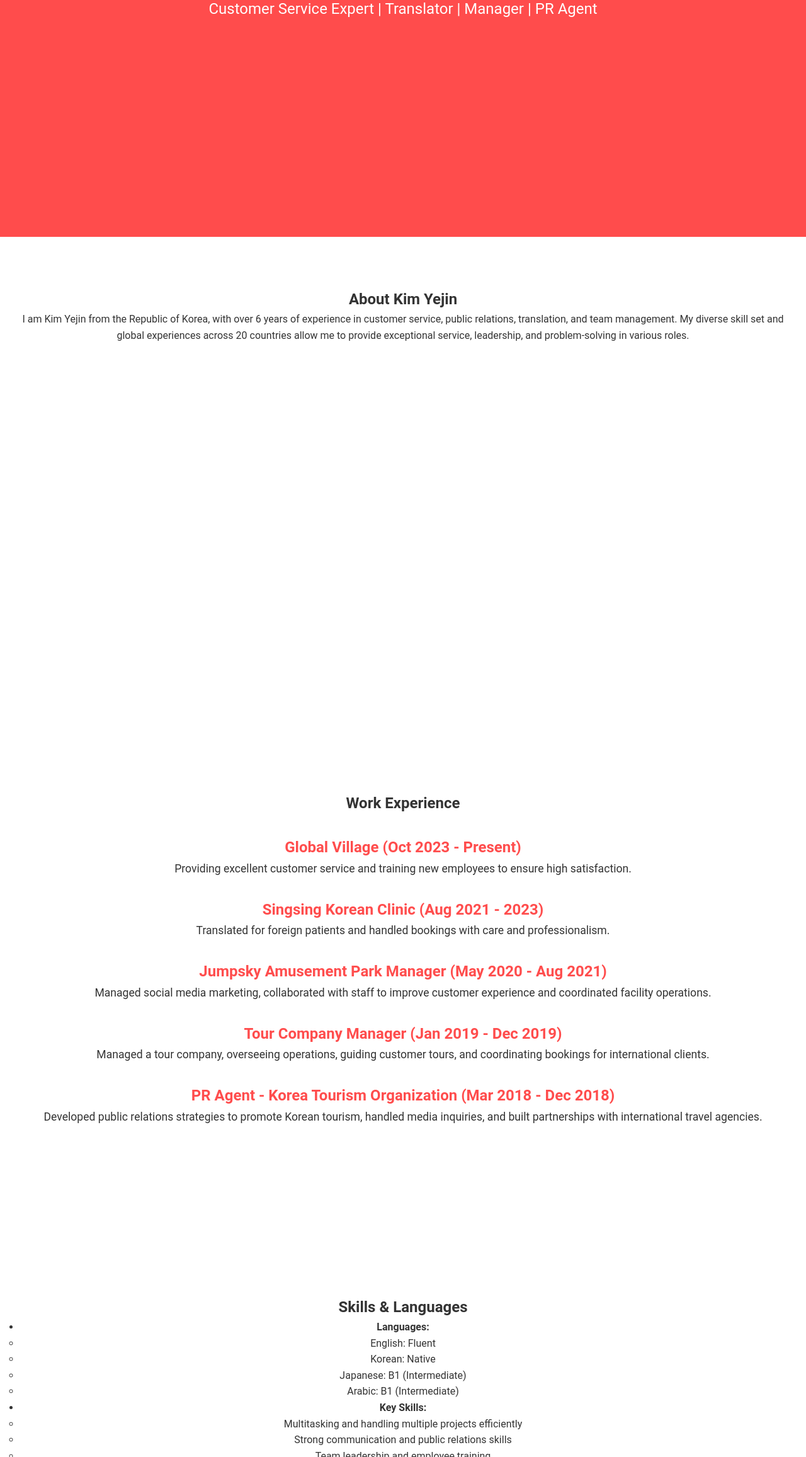
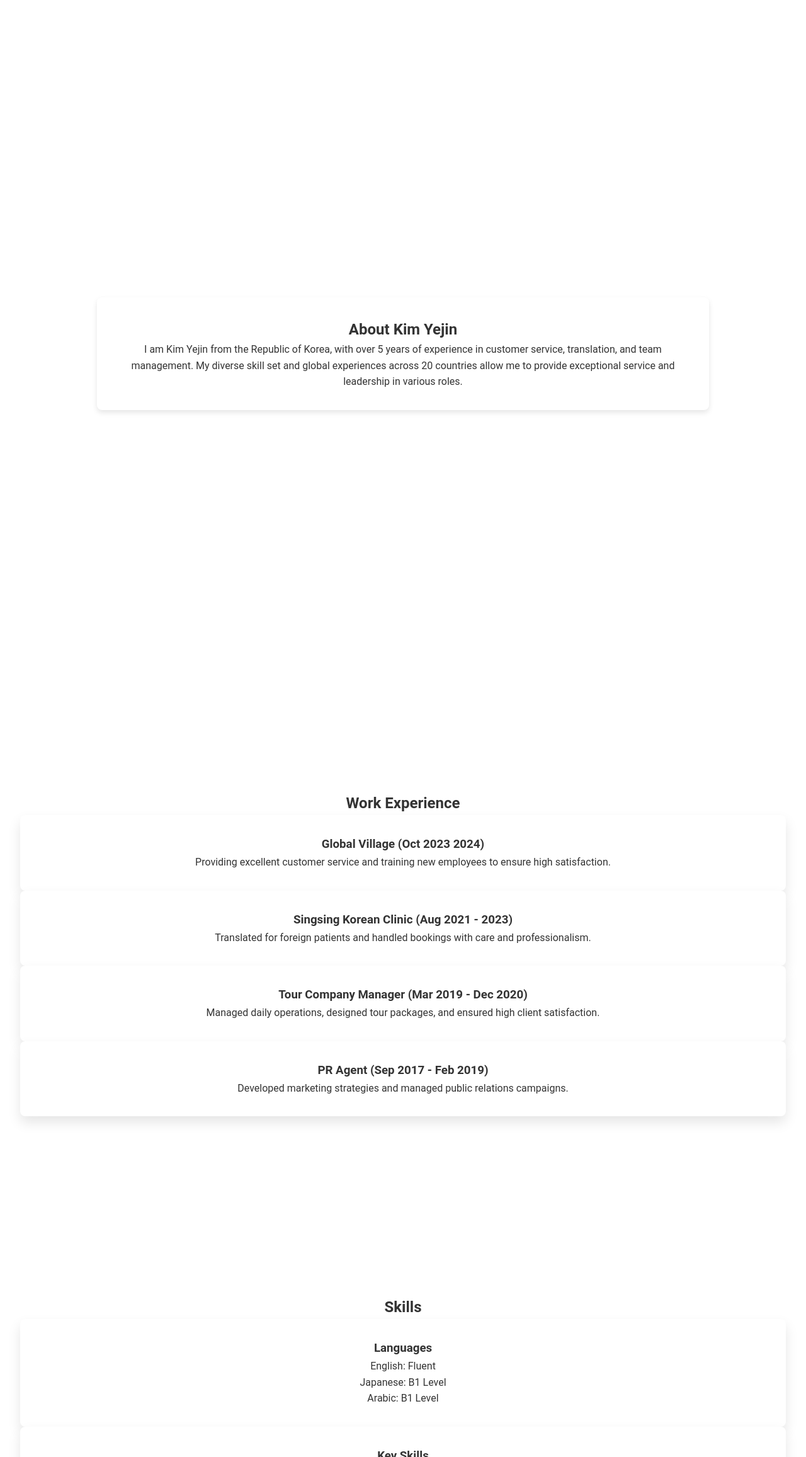
Before and after one commit to yejin-kim1/yejin-portfolio, a plain HTML site: page index.html in a window 1280 px wide. Shown: the part 487-2800 px from the top of the page at 63% size. Drawn offline with Linux system fonts and the light colour scheme.

Commit message:
Update index.html

```diff
--- a/index.html
+++ b/index.html
@@ -15,7 +15,7 @@
         }
 
         body {
-            background-color: #fff;
+            background-color: #f0f0f0;
             color: #333;
             line-height: 1.6;
         }
@@ -54,18 +54,26 @@
         .section {
             padding: 5rem 2rem;
             background-color: #fff;
-            color: #333;
             text-align: center;
             min-height: 100vh;
         }
 
-        #home {
-            background: linear-gradient(rgba(255, 0, 0, 0.7), rgba(255, 0, 0, 0.7)), url('background.jpg') center/cover no-repeat;
-            color: #fff;
-            height: 100vh;
-            display: flex;
-            align-items: center;
-            justify-content: center;
+        /* Card Style */
+        .card {
+            background-color: #fff;
+            padding: 2rem;
+            border-radius: 8px;
+            box-shadow: 0 4px 8px rgba(0, 0, 0, 0.1);
+            margin: 1rem auto;
+            width: 80%;
+        }
+
+        /* Shadow effect */
+        .shadow-box {
+            box-shadow: 0 10px 20px rgba(0, 0, 0, 0.1);
+            padding: 2rem;
+            border-radius: 8px;
+            background-color: #fff;
         }
 
         .hero-text h1 {
@@ -77,18 +85,32 @@
             font-size: 1.5rem;
         }
 
-        /* Work Experience */
-        .work-item {
-            margin: 2rem 0;
+        /* Form Style */
+        form {
+            display: flex;
+            flex-direction: column;
+            gap: 1rem;
+            margin-top: 2rem;
         }
 
-        .work-item h3 {
-            color: #ff4d4d;
-            font-size: 1.5rem;
+        input, textarea {
+            padding: 0.75rem;
+            font-size: 1rem;
+            border: 1px solid #ddd;
+            border-radius: 4px;
+            width: 100%;
         }
 
-        .work-item p {
-            font-size: 1.1rem;
+        input[type="submit"] {
+            background-color: #ff4d4d;
+            color: #fff;
+            border: none;
+            cursor: pointer;
+            transition: background-color 0.3s ease;
+        }
+
+        input[type="submit"]:hover {
+            background-color: #ff6666;
         }
 
         /* Footer */
@@ -98,6 +120,7 @@
             text-align: center;
             padding: 1rem 0;
         }
+
     </style>
     <script>
         // Smooth Scroll Functionality
@@ -132,83 +155,89 @@
     <section id="home" class="section">
         <div class="hero-text">
             <h1>Welcome to Kim Yejin's Portfolio</h1>
-            <p>Customer Service Expert | Translator | Manager | PR Agent</p>
+            <p>Customer Service Expert | Translator | Manager</p>
         </div>
     </section>
 
     <!-- About Section -->
     <section id="about" class="section">
-        <h2>About Kim Yejin</h2>
-        <p>
-            I am Kim Yejin from the Republic of Korea, with over 6 years of experience in customer service, public relations, translation, and team management. My diverse skill set and global experiences across 20 countries allow me to provide exceptional service, leadership, and problem-solving in various roles.
-        </p>
+        <div class="card">
+            <h2>About Kim Yejin</h2>
+            <p>
+                I am Kim Yejin from the Republic of Korea, with over 5 years of experience in customer service, translation, and team management. My diverse skill set and global experiences across 20 countries allow me to provide exceptional service and leadership in various roles.
+            </p>
+        </div>
     </section>
 
     <!-- Work Experience Section -->
     <section id="work-experience" class="section">
         <h2>Work Experience</h2>
-
-        <div class="work-item">
-            <h3>Global Village (Oct 2023 - Present)</h3>
+        <div class="shadow-box">
+            <h3>Global Village (Oct 2023 2024)</h3>
             <p>Providing excellent customer service and training new employees to ensure high satisfaction.</p>
         </div>
-
-        <div class="work-item">
+        <div class="shadow-box">
             <h3>Singsing Korean Clinic (Aug 2021 - 2023)</h3>
             <p>Translated for foreign patients and handled bookings with care and professionalism.</p>
         </div>
-
-        <div class="work-item">
-            <h3>Jumpsky Amusement Park Manager (May 2020 - Aug 2021)</h3>
-            <p>Managed social media marketing, collaborated with staff to improve customer experience and coordinated facility operations.</p>
+        <div class="shadow-box">
+            <h3>Tour Company Manager (Mar 2019 - Dec 2020)</h3>
+            <p>Managed daily operations, designed tour packages, and ensured high client satisfaction.</p>
         </div>
-
-        <div class="work-item">
-            <h3>Tour Company Manager (Jan 2019 - Dec 2019)</h3>
-            <p>Managed a tour company, overseeing operations, guiding customer tours, and coordinating bookings for international clients.</p>
+        <div class="shadow-box">
+            <h3>PR Agent (Sep 2017 - Feb 2019)</h3>
+            <p>Developed marketing strategies and managed public relations campaigns.</p>
         </div>
-
-        <div class="work-item">
-            <h3>PR Agent - Korea Tourism Organization (Mar 2018 - Dec 2018)</h3>
-            <p>Developed public relations strategies to promote Korean tourism, handled media inquiries, and built partnerships with international travel agencies.</p>
-        </div>
-
     </section>
 
     <!-- Skills Section -->
     <section id="skills" class="section">
-        <h2>Skills & Languages</h2>
-        <ul>
-            <li><strong>Languages:</strong></li>
-            <ul>
-                <li>English: Fluent</li>
-                <li>Korean: Native</li>
-                <li>Japanese: B1 (Intermediate)</li>
-                <li>Arabic: B1 (Intermediate)</li>
-            </ul>
-            <li><strong>Key Skills:</strong></li>
-            <ul>
-                <li>Multitasking and handling multiple projects efficiently</li>
-                <li>Strong communication and public relations skills</li>
-                <li>Team leadership and employee training</li>
-                <li>Customer service and problem-solving</li>
-                <li>Microsoft Office, social media management, and basic web design</li>
-                <li>Attention to detail and adaptability in fast-paced environments</li>
-            </ul>
-        </ul>
+        <h2>Skills</h2>
+        <div class="shadow-box">
+            <h3>Languages</h3>
+            <p>English: Fluent</p>
+            <p>Japanese: B1 Level</p>
+            <p>Arabic: B1 Level</p>
+        </div>
+        <div class="shadow-box">
+            <h3>Key Skills</h3>
+            <p><strong>Multitasking</strong>: Able to manage multiple tasks efficiently, ensuring deadlines are met.</p>
+            <p><strong>Handling Pressure</strong>: Can work effectively in high-stress environments, maintaining quality service.</p>
+            <p><strong>Leadership</strong>: Experience managing teams and projects with a focus on achieving goals.</p>
+            <p><strong>Communication</strong>: Excellent verbal and written communication in multiple languages.</p>
+        </div>
     </section>
 
     <!-- Education Section -->
     <section id="education" class="section">
-        <h2>Education</h2>
-        <p>Hankuk University of Foreign Studies - Major in Arabic Language & Business (GPA: 3.6/4.5)</p>
+        <h2>Education & Certifications</h2>
+        <div class="shadow-box">
+            <h3>Hankuk University of Foreign Studies</h3>
+            <p>Major in Arabic Language & Business (GPA: 3.6/4.5)</p>
+        </div>
+        <div class="shadow-box">
+            <h3>Certifications</h3>
+            <p><strong>English Language Certification (Oman Exchange Student)</strong>: Recognized for proficiency in English during exchange program in Oman.</p>
+            <p><strong>Korean History License</strong>: Certified in Korean history with a deep understanding of cultural significance.</p>
+            <p><strong>Google Digital Marketing Certification</strong>: Gained expertise in online marketing strategies, SEO, and content marketing.</p>
+        </div>
     </section>
 
     <!-- Contact Section -->
     <section id="contact" class="section">
-        <h2>Contact</h2>
-        <p>Email: jyk0319@naver.com</p>
-        <p>Phone: +82 10-7126-7754</p>
+        <div class="card">
+            <h2>Contact Me</h2>
+            <p><a href="mailto:jyk0319@naver.com">Kim Yejin</a></p>
+            <p><a href="tel:+821071267754">+82 10-7126-7754</a></p>
+
+            <!-- Contact Form -->
+            <form action="mailto:jyk0319@naver.com" method="post" enctype="text/plain">
+                <input type="text" name="name" placeholder="Your Name" required>
+                <input type="email" name="email" placeholder="Your Email" required>
+                <textarea name="message" placeholder="Your Message" rows="5" required></textarea>
+                <input type="submit" value="Send Message">
+            </form>
+        </div>
     </section>
 
     <!-- Footer -->
```
